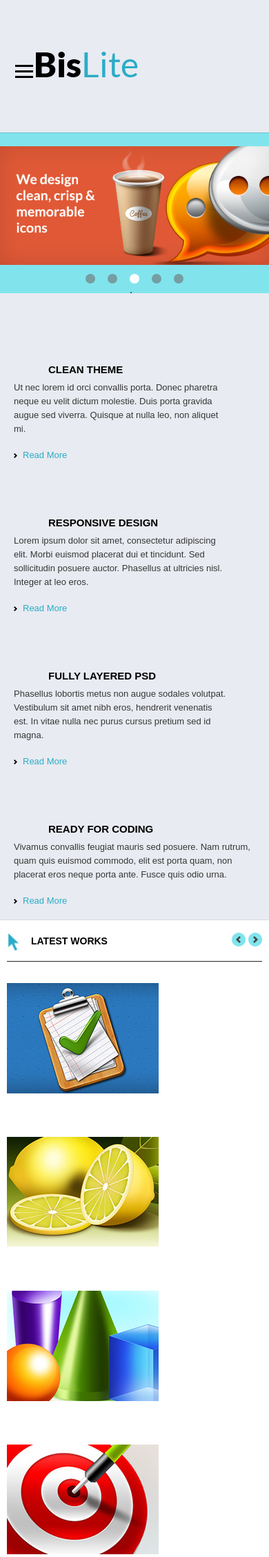
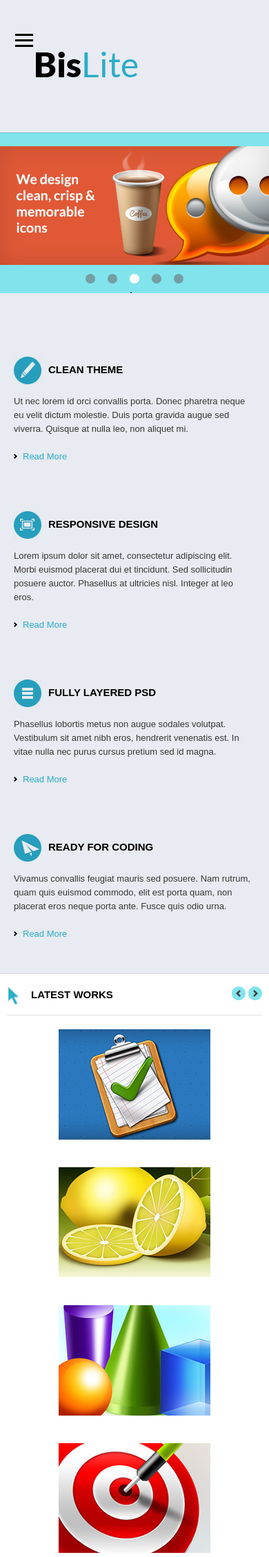
Before and after one commit to reigvenshania/OnlineTech-Reigven, a PHP site: the page made by bislite/04. BisLite/index.html in a window 390 px wide; the page is wider, and only the part inside the window is pictured. Shown: the top 2257 px of that part at 69% size. Run offline with PHP 8.4, Linux system fonts and the light colour scheme.

Commit message:
Update style.css

```diff
--- a/bislite/04. BisLite/css/style.css
+++ b/bislite/04. BisLite/css/style.css
@@ -182,12 +211,14 @@ h1 {
     flex-direction: column;
 }
 
+
 .mid_content_info h2 {
     font-size: 15px;
     font-weight: bold;
     height: 28px;
     margin-bottom: 15px;
-    padding: 12px 0 40px;
+    padding: 12px 0 40px 0;
+	vertical-align: middle;
 }
 
 .mid_content_info p {
@@ -201,7 +232,7 @@ h1 {
 }
 
 .mid_content_info a img {
-    margin-right: 8px;
+    margin: 0 8px 1px 0;
 }
 
 .mid_content_info a:hover {
@@ -212,34 +243,53 @@ h1 {
     margin-right: 40px;
 }
 
-#clean:before,
-#responsive:before,
-#fully:before,
-#ready:before {
+
+#clean:before {
     content: "";
     display: inline-block;
     width: 40px;
     height: 40px;
+    background: url(../img/icon\ \(1\).jpg) no-repeat left;
     background-size: cover;
 	mix-blend-mode: multiply;
 	vertical-align: middle;
 	margin-right: 10px;
 }
 
-#clean:before {
-    background-image: url(../img/icon (1).jpg);
-}
-
 #responsive:before {
-    background-image: url(../img/icon (2).jpg);
+    content: "";
+    display: inline-block;
+    width: 40px;
+    height: 40px;
+    background: url(../img/icon\ \(2\).jpg) no-repeat left;
+    background-size: cover;
+	mix-blend-mode: multiply;
+	vertical-align: middle;
+	margin-right: 10px;
 }
 
 #fully:before {
-    background-image: url(../img/icon (3).jpg);
+    content: "";
+    display: inline-block;
+    width: 40px;
+    height: 40px;
+    background: url(../img/icon\ \(3\).jpg) no-repeat left;
+    background-size: cover;
+	mix-blend-mode: multiply;
+	vertical-align: middle;
+	margin-right: 10px;
 }
 
 #ready:before {
-    background-image: url(../img/icon (4).png);
+	content: "";
+    display: inline-block;
+    width: 40px;
+    height: 40px;
+    background: url(../img/icon\ \(4\).png) no-repeat left;
+    background-size: cover;
+	mix-blend-mode: multiply;
+	vertical-align: middle;
+	margin-right: 10px;
 }
 
 /*Carousel and Portfolio*/
@@ -255,20 +305,25 @@ h1 {
 	margin-right: 10px;
 }
 
+
 #latest-works h3 {
+
     font-size: 15px;
     font-weight: bold;
-    margin: 19px 0 15px;
+    margin: 19px 0 15px 0;
 	vertical-align: middle;
 }
 
 #latest-works > ul {
+
 	display: flex;
 	flex-wrap: wrap;
+	flex-direction: row;
 	justify-content: space-between;
     align-items: center;
-    border-bottom: 1px solid #363636;
+	border-bottom: #363636;
 }
+
 
 #carousel-nav {
     display: flex;
@@ -292,25 +347,34 @@ h1 {
 #carousel-wrapper > ul {
     display: flex;
 	flex-wrap: wrap;
+	flex-direction: row;
 	justify-content: space-between;
 	align-items: center;
 	margin: 0 auto;
 }
 
+
 #carousel-wrapper li {
     margin: 30px 0;
+}
+
+
+
+#carousel-wrapper li {
     height: 160px;
     position: relative;
     width: 220px;
 }
 
-#carousel-wrapper li a::before,
-#carousel-wrapper li a::after {
+
+#carousel-wrapper li a::before {
 	content: "";
 	z-index: 9;
     display: block;
     width: 100%;
     height: 80px;
+	background-color: #2aacc8;
+    background-size: contain;
 	position: absolute;
 	bottom: 0;
 	visibility: hidden;
@@ -318,14 +382,20 @@ h1 {
 	transition: all 0.3s ease;
 }
 
-#carousel-wrapper li a::before {
-    background-color: #2aacc8;
-}
-
-#carousel-wrapper li a::after {
+#carousel-wrapper li a::after{
+	content: "";
+	z-index: 10;
+	display: block;
+	width: 100%;
+	height: 80px;
 	background: url(../img/eye.png) no-repeat left, url(../img/chain.png) no-repeat right;
 	background-position: 30% 50%, 70% 50%;
 	background-size: 40px;
+	position: absolute;
+	bottom: 0;
+	opacity: 0;
+	visibility: hidden;
+	transition: all 0.3s ease;
 }
 
 #carousel-wrapper li:hover a::before,
@@ -626,62 +714,13 @@ p#copyright {
 	}
 
 	#carousel-wrapper > ul {
-        display: flex;
-        flex-wrap: wrap;
-        flex-direction: row;
-        justify-content: space-between;
-        align-items: center;
-        margin: 0 auto;
+		width: 100%;
+        height: auto;
+        justify-content: space-around;
 	}
 
-    #carousel-wrapper li {
-        margin: 30px 0;
-        height: auto;
-        position: relative;
-        width: 220px;
-    }
-
-    #carousel-wrapper li a::before {
-        content: "";
-        z-index: 9;
-        display: block;
+    #carousel-wrapper > ul > li a {
 		width: 100%;
-        height: 80px;
-        background-color: #2aacc8;
-        background-size: contain;
-        position: absolute;
-        bottom: 0;
-        visibility: hidden;
-        opacity: 0;
-        transition: all 0.3s ease;
-    }
-
-    #carousel-wrapper li a::after {
-        content: "";
-        z-index: 10;
-        display: block;
-        width: 100%;
-        height: 80px;
-        background: url(../img/eye.png) no-repeat left, url(../img/chain.png) no-repeat right;
-        background-position: 30% 50%, 70% 50%;
-        background-size: 40px;
-        position: absolute;
-        bottom: 0;
-        opacity: 0;
-        visibility: hidden;
-        transition: all 0.3s ease;
-    }
-
-    #carousel-wrapper li:hover a::before,
-    #carousel-wrapper li:hover a::after {
-        opacity: 1;
-        visibility: visible;
-    }
-
-    #bottom-content > ul {
-        display: flex;
-        justify-content: space-between;
-        flex-wrap: wrap;
 	}
 
     #testimonials {
@@ -872,212 +912,53 @@ p#copyright {
 
 @media screen and (max-width: 580px) {
 
-    .menu-button-container {
-        left: 3%;
+    .mid_content_info {
+        font-size: 13px;
+        margin-top: 60px;
+        width: 100%;
+        display: flex;
+        flex-wrap: wrap;
+        flex-direction: column;
+    }
+    #footer_about {
+        width: 100%;
     }
 
-    #main_menu {
-        justify-content: center;
+    .mid_content_space {
+        margin-right: 0px;
     }
 
-    .mid_content_info {
-        width: 100%;
+    #mid_content  {
+        padding-bottom:50px;
     }
 
 }
 
-@media screen and (max-width: 440px) {
 
-    #main_menu {
-        display: none;
-    }
-
-    #header {
-        padding: 20px;
-    }
-
-    #menu-toggle:checked~#main_menu {
-        display: flex;
+@media screen and (max-width: 465px) {
+    #carousel-wrapper > ul {
+        width: 100%;
+        height: auto;
         flex-direction: column;
-        background: #e8ebf1;
-        width: 100%;
-        margin: 0;
-        padding-top: 30px;
-    }
-
-    .menu-button-container {
-        margin-top: 10px;
-    }
-
-    .menu {
-        padding-top: 20px;
-    }
-
-    #main_menu .menu {
-        padding-left: 0;
         justify-content: center;
     }
 
-    #main_menu .menu .menu-list {
-        padding-left: 0;
+    #carousel-wrapper li {
+        margin: 20px 0;
     }
 
-    #main_menu .menu .menu-list a {
-        text-align: center;
+    #carousel-wrapper > ul > li > a > img  {
+        width: 100%;
+        height: auto;
+        gap: 20px;
     }
 
-    .menu ul {
-        display: flex;
-        flex-direction: column;
-        align-items: center;
-        padding: 10px 0;
-    }
-
-    .menu ul .menu-list {
-        padding: 5px 10px;
-    }
-
-    .menu ul .menu-list a {
-        padding: 8px 0;
-    }
-
-    .menu ul .menu-list a::before {
-        display: none;
-    }
-
-    .with_dropdown ul {
-        position: static;
+    #carousel-wrapper > ul > li > a   {
         width: 100%;
-        padding: 10px;
-        margin-top: -1px;
-    }
-
-    .first_list:hover.first_list ul {
-        visibility: visible;
-        position: static;
-    }
-
-    .with_dropdown .header-main_menu_first {
-        background: url(../img/arrow-down.png) no-repeat right 92%;
-        padding-right: 23px;
-    }
-
-    .with_dropdown:hover .header-main_menu_first {
-        background: #fff url(../img/arrow-down.png) no-repeat right 92%;
-        border-top: 5px solid #2aacc8;
-        color: #2aacc8;
-    }
-
-    #latest-works h3 {
-        font-size: 14px;
-    }
-
-    #mid_content_info {
-        width: 100%;
-        text-align: center;
-        margin: 0 auto;
-    }
-
-    .mid_content_info h2 {
-        padding-bottom: 20px;
-    }
-
-    .mid_content_info p {
-        margin-bottom: 20px;
-    }
-
-    #carousel-wrapper {
         height: auto;
     }
 
-    #carousel-wrapper > ul {
-        display: flex;
-        flex-wrap: wrap;
-        flex-direction: row;
-        justify-content: space-between;
-        align-items: center;
-        margin: 0 auto;
+    #carousel-wrapper > ul > li  {
+        flex-grow: 1;
     }
-
-    #carousel-wrapper li {
-        margin: 30px 0;
-        height: auto;
-        position: relative;
-        width: 100%;
 }
-
-    #carousel-wrapper li a::before {
-        content: "";
-        z-index: 9;
-        display: block;
-        width: 100%;
-        height: 80px;
-        background-color: #2aacc8;
-        background-size: contain;
-        position: absolute;
-        bottom: 0;
-        visibility: hidden;
-        opacity: 0;
-        transition: all 0.3s ease;
-    }
-
-    #carousel-wrapper li a::after {
-        content: "";
-        z-index: 10;
-        display: block;
-        width: 100%;
-        height: 80px;
-        background: url(../img/eye.png) no-repeat left, url(../img/chain.png) no-repeat right;
-        background-position: 30% 50%, 70% 50%;
-        background-size: 40px;
-        position: absolute;
-        bottom: 0;
-        opacity: 0;
-        visibility: hidden;
-        transition: all 0.3s ease;
-    }
-
-    #carousel-wrapper li:hover a::before,
-    #carousel-wrapper li:hover a::after {
-        opacity: 1;
-        visibility: visible;
-    }
-
-    #bottom-content > ul {
-        display: flex;
-        justify-content: center;
-        flex-wrap: wrap;
-    }
-
-    #testimonials {
-        width: 100%;
-    }
-
-    #clients ul {
-        height: auto;
-        width: 100%;
-        justify-content: center;
-    }
-
-    #clients ul > li > img {
-        width: 100%;
-    }
-
-    #download > ul {
-        width: 100%;
-        justify-content: center;
-    }
-
-    #download > ul > li > * {
-        width: 100%;
-    }
-
-    #download > ul > li > a {
-        margin-top: 20px;
-    }
-
-    #footer {
-        margin-top: 20px;
-    }
-
-}
```
Also changed, not shown: other parts of bislite/04. BisLite/css/style.css (+107 -59 lines). Lines whose indentation alone changed are shown as unchanged.
